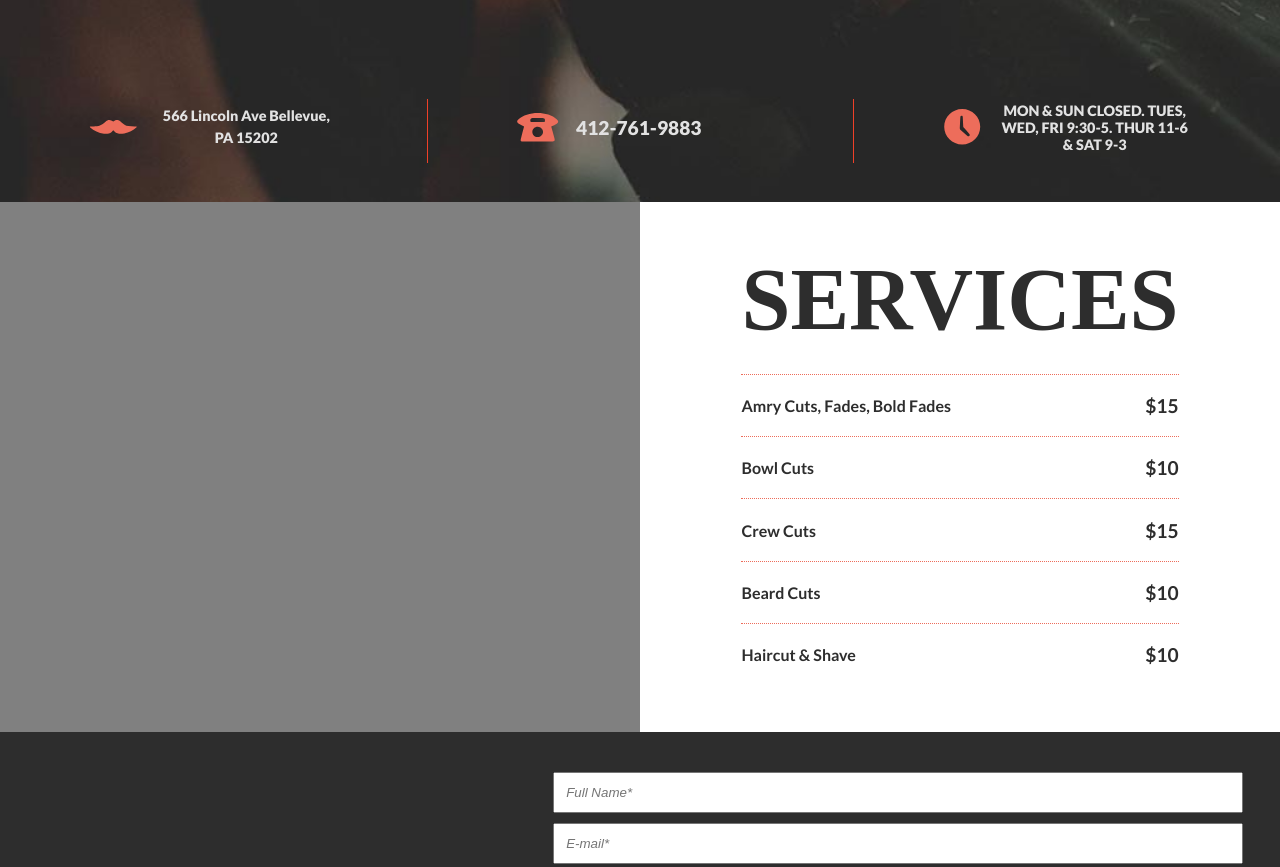
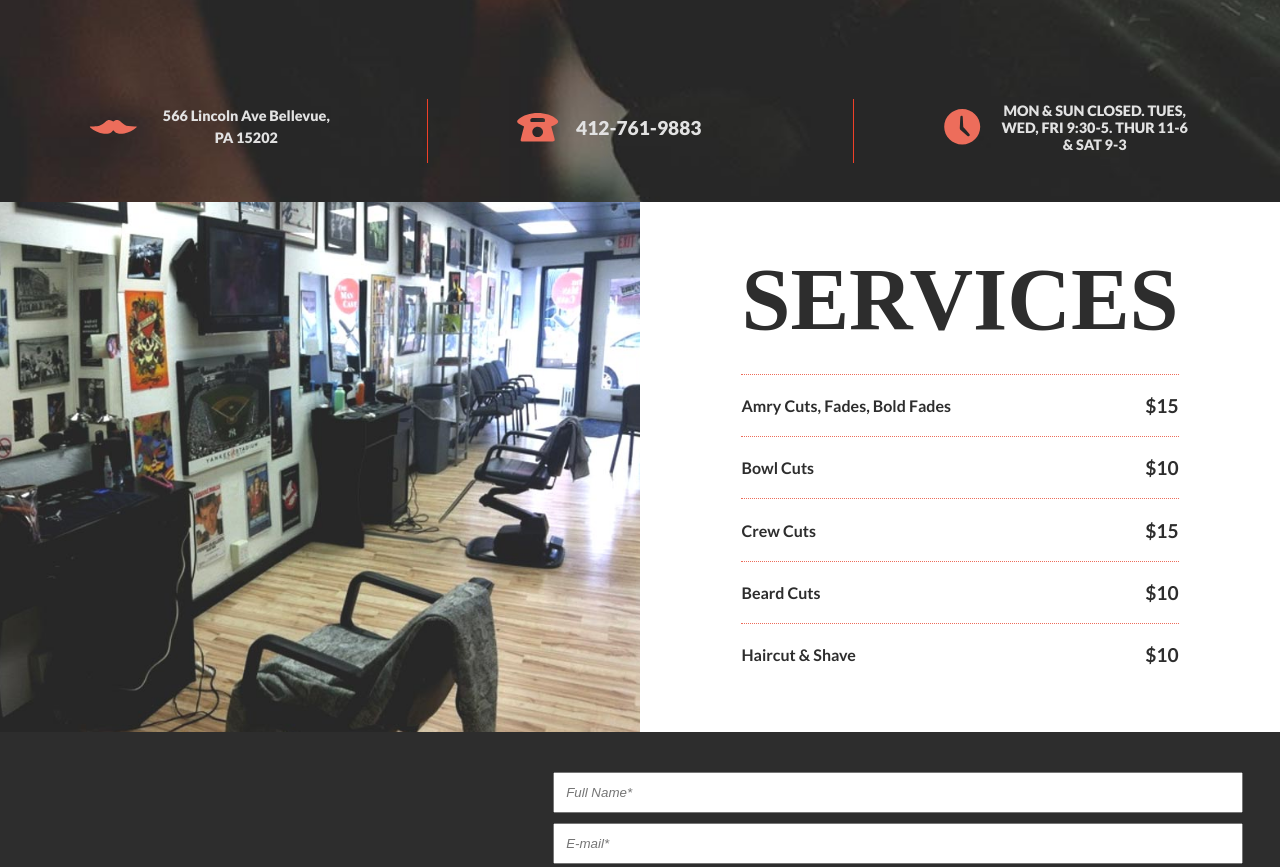
Before and after one commit to pizzapgh/the_man_cave, a Jekyll site: the page built from index.html, in a window 1280 px wide. Shown: the part 423-1290 px from the top of the page. Built offline with Jekyll 4.4.1, drawn with Linux system fonts in a browser that asks for light colours; nearby versions of some CDN libraries; some web fonts are replaced; the list of posts is cut into pages by our own code.

Commit message:
Add file

```diff
--- a/_includes/appointment.html
+++ b/_includes/appointment.html
@@ -2,7 +2,7 @@
   <div class="container second">
     <div class="title-col">
       <div class="center">
-        <img src="{{site.baseurl}}assets/logo.svg" alt="Man Cave Logo">
+        <img src="{{site.baseurl}}/assets/logo.svg" alt="Man Cave Logo">
         <h2>Book an appointment</h2>
         <p>Walk-ins Welcome</p>
       </div>
--- a/_includes/header.html
+++ b/_includes/header.html
@@ -3,19 +3,19 @@
   <div class="contact">
       <div class="contact-info fourth">
         <div class="center">
-          <img src="/assets/mustache.svg" alt="">
+          <img src="{{site.baseurl}}/assets/mustache.svg" alt="">
           <p>566 Lincoln Ave Bellevue, PA 15202</p>
         </div>
       </div>
       <div class="contact-info fourth border-left">
         <div class="center">
-            <img src="/assets/phone.svg" alt="">
+            <img src="{{site.baseurl}}/assets/phone.svg" alt="">
           <p class="bold">412-761-9883</p>
         </div>
       </div>
       <div class="contact-info fourth border-left">
         <div class="center">
-            <img src="/assets/clock.svg" alt="">
+            <img src="{{site.baseurl}}/assets/clock.svg" alt="">
           <p>Mon &amp; Sun Closed. Tues, Wed, Fri 9:30-5. Thur 11-6 & Sat 9-3</p>
         </div>
       </div>
--- a/_includes/service.html
+++ b/_includes/service.html
@@ -1,5 +1,5 @@
 <article class="service">
-  <div class="store-pic" style="background-image: url({{site.baseurl}}assets/desktop-store-pic.jpg)"></div>
+  <div class="store-pic" style="background-image: url({{site.baseurl}}/assets/desktop-store-pic.jpg)"></div>
   <div class="right-col">
     <div class="service-pricing center first">
           <h2>Services</h2>
```
